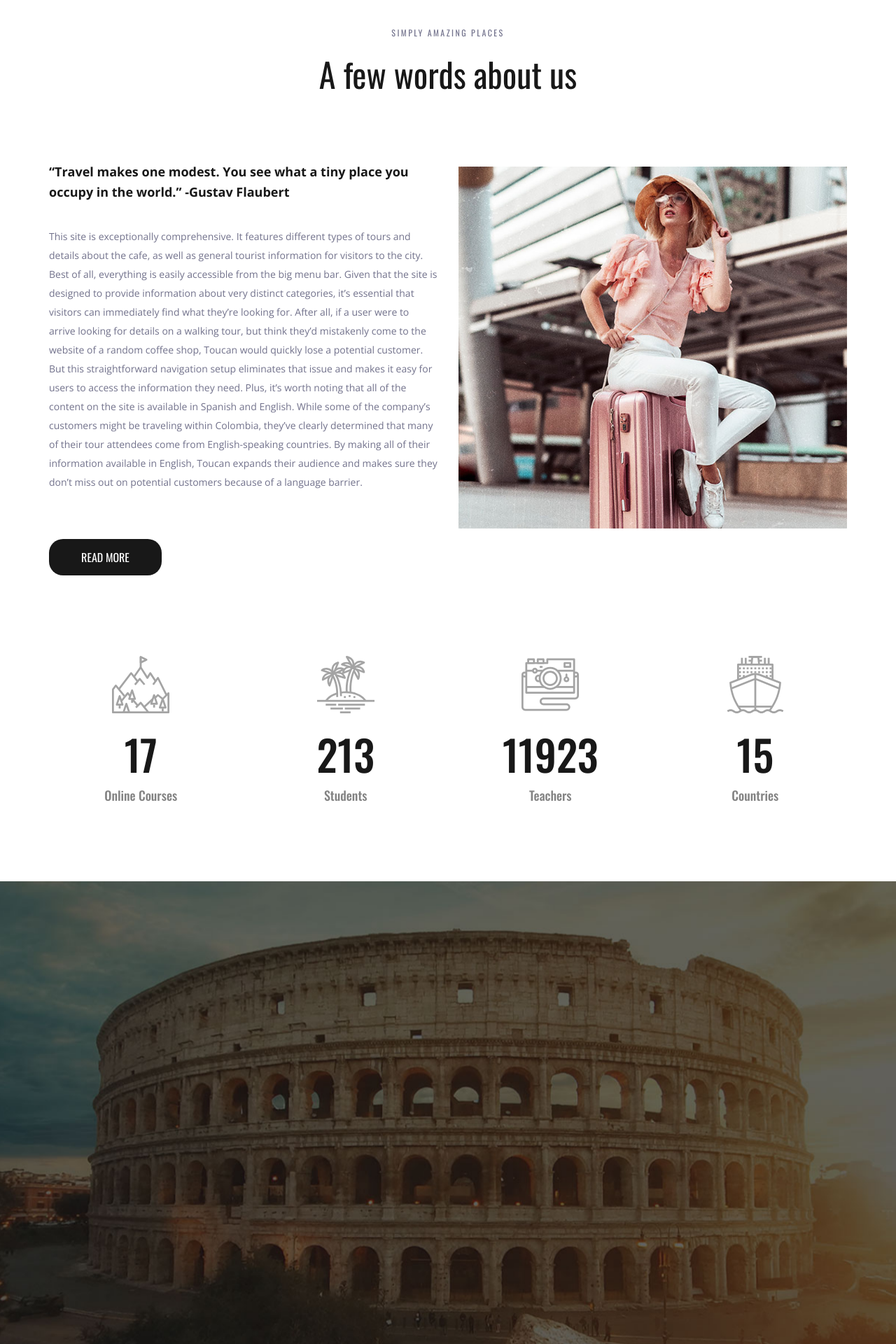
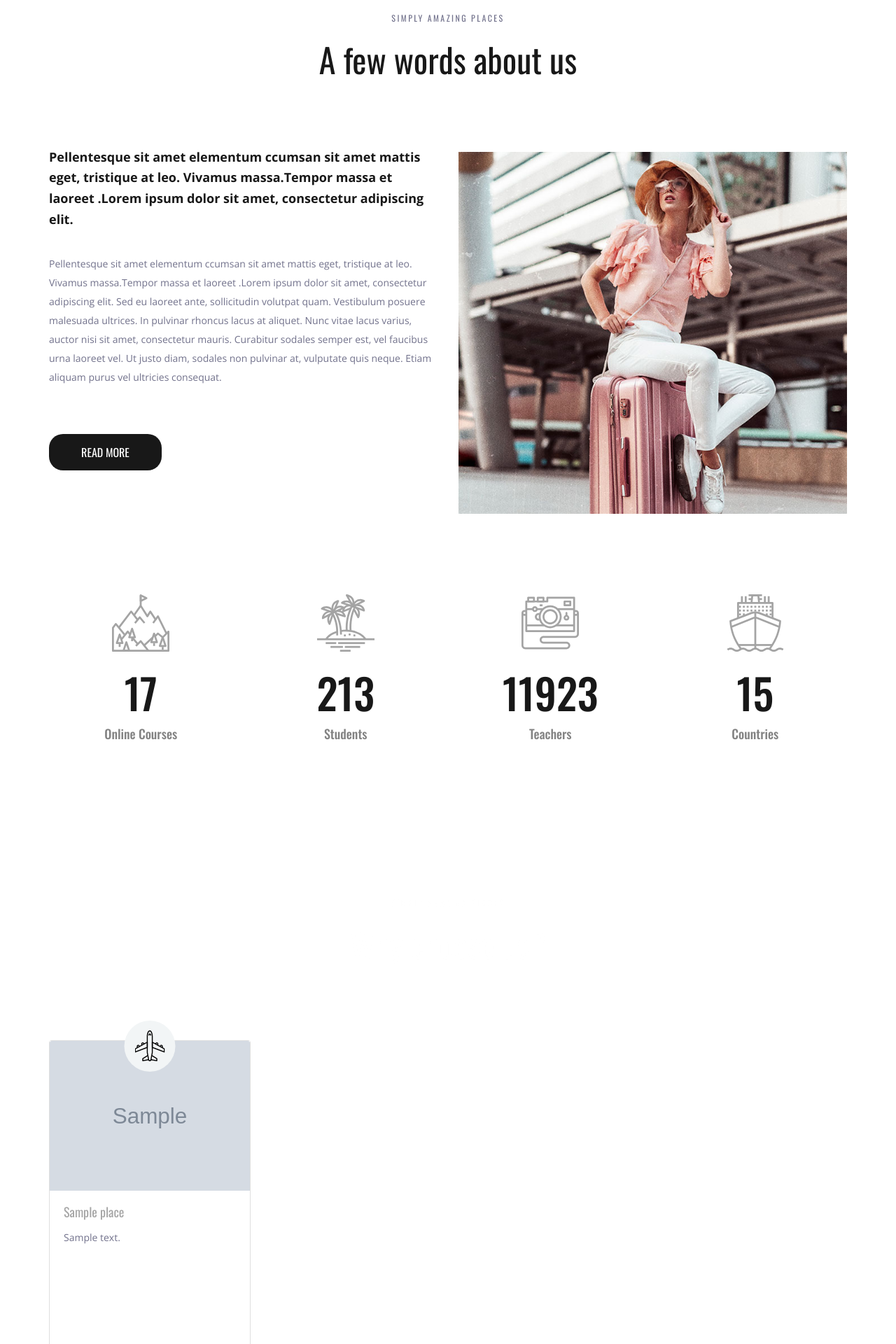
Before and after one commit to Chaithra8399/travel, a Django app: page / in a window 1280 px wide. Shown: the part 680-2600 px from the top of the page at 70% size. Run offline with Django 4.2, Linux system fonts and the light colour scheme; tables that the repository leaves empty hold one stand-in row (values such as "Sample post"); grey boxes marked "Sample" are stand-in pictures; some libraries are stand-ins or nearby versions.

Commit message:
Update index.html

```diff
--- a/templates/index.html
+++ b/templates/index.html
@@ -1,5 +1,5 @@
 {% load static %}
-< !DOCTYPE html>
+<!DOCTYPE html>
 <html lang="en">
 <head>
 <title>About us</title>
@@ -7,13 +7,13 @@
 <meta http-equiv="X-UA-Compatible" content="IE=edge">
 <meta name="description" content="Travello template project">
 <meta name="viewport" content="width=device-width, initial-scale=1">
-<link rel="stylesheet" type="text/css" href="{% static 'styles/bootstrap4/bootstrap.min.css'%}">
-<link href="{% static 'plugins/font-awesome-4.7.0/css/font-awesome.min.css'%}" rel="stylesheet" type="text/css">
-<link rel="stylesheet" type="text/css" href="{%static 'plugins/OwlCarousel2-2.2.1/owl.carousel.css'%}">
-<link rel="stylesheet" type="text/css" href="{%static 'plugins/OwlCarousel2-2.2.1/owl.theme.default.css'%}">
-<link rel="stylesheet" type="text/css" href="{%static 'plugins/OwlCarousel2-2.2.1/animate.css'%}">
-<link rel="stylesheet" type="text/css" href="{%static 'styles/about.css'%}">
-<link rel="stylesheet" type="text/css" href="{%static 'styles/about_responsive.css'%}">
+<link rel="stylesheet" type="text/css" href="{% static 'styles/bootstrap4/bootstrap.min.css' %}">
+<link href="{% static 'plugins/font-awesome-4.7.0/css/font-awesome.min.css' %}" rel="stylesheet" type="text/css">
+<link rel="stylesheet" type="text/css" href="{% static 'plugins/OwlCarousel2-2.2.1/owl.carousel.css' %}">
+<link rel="stylesheet" type="text/css" href="{% static 'plugins/OwlCarousel2-2.2.1/owl.theme.default.css' %}">
+<link rel="stylesheet" type="text/css" href="{% static 'plugins/OwlCarousel2-2.2.1/animate.css' %}">
+<link rel="stylesheet" type="text/css" href="{% static 'styles/about.css' %}">
+<link rel="stylesheet" type="text/css" href="{% static 'styles/about_responsive.css' %}">
 </head>
 <body>
 
@@ -75,7 +75,7 @@
 		</div>
 		<div class="menu_content">
 			<ul>
-				<li><a href="inex.html">Home</a></li>
+				<li><a href="index.html">Home</a></li>
 				<li><a href="about.html">About us</a></li>
 				<li><a href="#">Services</a></li>
 				<li><a href="news.html">News</a></li>
@@ -98,7 +98,7 @@
 	<!-- Home -->
 
 	<div class="home">
-		<div class="background_image" style="background-image:url({%static 'images/about.jpg'%})"></div>
+		<div class="background_image" style="background-image:url({% static 'images/about.jpg' %})"></div>
 	</div>
 
 	<!-- Search -->
@@ -139,27 +139,15 @@
 			<div class="row about_row">
 				<div class="col-lg-6">
 					<div class="about_content">
-							<div class="text_highlight"> “Travel makes one modest. You see what a tiny place you occupy in the world.” -Gustav Flaubert</div>
+						<div class="text_highlight">Pellentesque sit amet elementum ccumsan sit amet mattis eget, tristique at leo. Vivamus massa.Tempor massa et laoreet .Lorem ipsum dolor sit amet, consectetur adipiscing elit.</div>
 						<div class="about_text">
-							<p> This site is exceptionally comprehensive. It features different types of tours and details about the cafe, as well as general tourist information for visitors to the city.
-
-Best of all, everything is easily accessible from the big menu bar. Given that the site is designed to provide information about very distinct categories, it’s essential that visitors can immediately find what they’re looking for.
-
-After all, if a user were to arrive looking for details on a walking tour, but think they’d mistakenly come to the website of a random coffee shop, Toucan would quickly lose a potential customer.
-
-But this straightforward navigation setup eliminates that issue and makes it easy for users to access the information they need.
-
-Plus, it’s worth noting that all of the content on the site is available in Spanish and English.
-
-While some of the company’s customers might be traveling within Colombia, they’ve clearly determined that many of their tour attendees come from English-speaking countries.
-
-By making all of their information available in English, Toucan expands their audience and makes sure they don’t miss out on potential customers because of a language barrier.</p>
+							<p>Pellentesque sit amet elementum ccumsan sit amet mattis eget, tristique at leo. Vivamus massa.Tempor massa et laoreet .Lorem ipsum dolor sit amet, consectetur adipiscing elit. Sed eu laoreet ante, sollicitudin volutpat quam. Vestibulum posuere malesuada ultrices. In pulvinar rhoncus lacus at aliquet. Nunc vitae lacus varius, auctor nisi sit amet, consectetur mauris. Curabitur sodales semper est, vel faucibus urna laoreet vel. Ut justo diam, sodales non pulvinar at, vulputate quis neque. Etiam aliquam purus vel ultricies consequat.</p>
 						</div>
 						<div class="button about_button"><a href="#">read more</a></div>
 					</div>
 				</div>
 				<div class="col-lg-6">
-					<div class="about_image"><img src="{% static 'images/about_1.jpg'%}" alt=""></div>
+					<div class="about_image"><img src="{% static 'images/about_1.jpg' %}" alt=""></div>
 				</div>
 			</div>
 		</div>
@@ -174,7 +162,7 @@
 				<!-- Milestone -->
 				<div class="col-lg-3 milestone_col">
 					<div class="milestone text-center">
-						<div class="milestone_icon"><img src="{%static 'images/mountain.svg'%}" alt=""></div>
+						<div class="milestone_icon"><img src="{% static 'images/mountain.svg' %}" alt=""></div>
 						<div class="milestone_counter" data-end-value="17">0</div>
 						<div class="milestone_text">Online Courses</div>
 					</div>
@@ -183,7 +171,7 @@
 				<!-- Milestone -->
 				<div class="col-lg-3 milestone_col">
 					<div class="milestone text-center">
-						<div class="milestone_icon"><img src="{%static 'images/island.svg'%}" alt=""></div>
+						<div class="milestone_icon"><img src="{% static 'images/island.svg' %}" alt=""></div>
 						<div class="milestone_counter" data-end-value="213">0</div>
 						<div class="milestone_text">Students</div>
 					</div>
@@ -192,7 +180,7 @@
 				<!-- Milestone -->
 				<div class="col-lg-3 milestone_col">
 					<div class="milestone text-center">
-						<div class="milestone_icon"><img src="{%static 'images/camera.svg'%}" alt=""></div>
+						<div class="milestone_icon"><img src="{% static 'images/camera.svg' %}" alt=""></div>
 						<div class="milestone_counter" data-end-value="11923">0</div>
 						<div class="milestone_text">Teachers</div>
 					</div>
@@ -201,7 +189,7 @@
 				<!-- Milestone -->
 				<div class="col-lg-3 milestone_col">
 					<div class="milestone text-center">
-						<div class="milestone_icon"><img src="{%static 'images/boat.svg'%}" alt=""></div>
+						<div class="milestone_icon"><img src="{% static 'images/boat.svg' %}" alt=""></div>
 						<div class="milestone_counter" data-end-value="15">0</div>
 						<div class="milestone_text">Countries</div>
 					</div>
@@ -214,7 +202,7 @@
 	<!-- Why Choose Us -->
 
 	<div class="why">
-		<div class="parallax_background parallax-window" data-parallax="scroll" data-image-src="{%static 'images/why.jpg'%}" data-speed="0.8"></div>
+		<div class="parallax_background parallax-window" data-parallax="scroll" data-image-src="{% static 'images/why.jpg' %}" data-speed="0.8"></div>
 		<div class="container">
 			<div class="row">
 				<div class="col text-center">
@@ -226,21 +214,38 @@
 
 				<!-- Why item -->
                  {% for i in result %}
+<!--				<div class="col-lg-4 why_col">-->
+<!--					<div class="why_item">-->
+<!--						<div class="why_image">-->
+<!--							<img src="{{i.img.url}}" alt="">-->
+<!--							<div class="why_icon d-flex flex-column align-items-center justify-content-center">-->
+<!--								<img src="{%static 'images/why_1.svg'%}" alt="">-->
+<!--							</div>-->
+<!--						</div>-->
+<!--						<div class="why_content text-center">-->
+<!--							<div class="why_title">{{i.name}} </div>-->
+<!--							<div class="why_text">-->
+<!--								<p class="text-justify">{{i.desc}}</p>-->
+<!--							</div>-->
+<!--						</div>-->
+<!--					</div>-->
+<!--				</div>-->
+
 				<div class="col-lg-4 why_col">
-					<div class="why_item">
+				<div class="card" style="width: 18rem; ">
+				<div class="why_item">
 						<div class="why_image">
-							<img src="{{i.img.url}}" alt="">
+                              <img src="{{i.img.url}}" class="card-img-top" alt="...">
 							<div class="why_icon d-flex flex-column align-items-center justify-content-center">
-								<img src="{%static 'images/why_1.svg'%}" alt="">
-							</div>
+                             <img src="{% static 'images/why_1.svg' %}" alt=""></div>
 						</div>
-						<div class="why_content text-center">
-							<div class="why_title">{{i.name}} </div>
-							<div class="why_text">
-								<p class="text-justify">{{i.desc}}</p>
-							</div>
-						</div>
-					</div>
+                     <div class="card-body d-flex flex-column " style="height:25em;position:relative;">
+                      <h5 class="card-title">{{i.name}}</h5>
+                          <p class="card-text">{{i.desc}}</p>
+                          <a href="#" class="btn btn-primary" style="position:absolute; bottom:0;">Explore</a>
+  </div>
+</div>
+				</div>
 				</div>
                   {% endfor %}
 				<!-- Why item -->
@@ -290,7 +295,7 @@
 			<div class="row">
 				<div class="col text-center">
 					<div class="section_subtitle">simply amazing places</div>
-					<div class="section_title"><h2>Meet the Team</h2></div>
+					<div class="section_title"><h2> Reviews</h2></div>
 				</div>
 			</div>
 			<div class="row team_row">
@@ -299,7 +304,7 @@
 				{% for i in vie %}
 				<div class="col-xl-3 col-md-6 team_col">
 					<div class="team_item d-flex flex-column align-items-center justify-content-start text-center">
-						<div class="team_image"><img src="{{i.img.url}}" alt=""></div>
+						<div class=" "><img src="{{i.img.url}}" alt="" style="border-radius: 50%; width: 160px; height: 160px;"></div>
 						<div class="team_content">
 							<div class="team_title"><a href="#">{{i.name}}</a></div>
 							<div class="team_text">
@@ -356,7 +361,7 @@
 	<!-- Footer -->
 
 	<footer class="footer">
-		<div class="parallax_background parallax-window" data-parallax="scroll" data-image-src="{%static 'images/footer_1.jpg'%}" data-speed="0.8"></div>
+		<div class="parallax_background parallax-window" data-parallax="scroll" data-image-src="{% static 'images/footer_1.jpg' %}" data-speed="0.8"></div>
 		<div class="container">
 			<div class="row">
 				<div class="col">
@@ -384,7 +389,7 @@
 						<!-- Footer Contact Item -->
 						<div class="col-xl-4 footer_contact_col">
 							<div class="footer_contact_item d-flex flex-column align-items-center justify-content-start text-center">
-								<div class="footer_contact_icon"><img src="{% static 'images/sign.svg'%}" alt=""></div>
+								<div class="footer_contact_icon"><img src="{% static 'images/sign.svg' %}" alt=""></div>
 								<div class="footer_contact_title">give us a call</div>
 								<div class="footer_contact_list">
 									<ul>
@@ -398,7 +403,7 @@
 						<!-- Footer Contact Item -->
 						<div class="col-xl-4 footer_contact_col">
 							<div class="footer_contact_item d-flex flex-column align-items-center justify-content-start text-center">
-								<div class="footer_contact_icon"><img src="{% static 'images/trekking.svg'%}" alt=""></div>
+								<div class="footer_contact_icon"><img src="{% static 'images/trekking.svg' %}" alt=""></div>
 								<div class="footer_contact_title">come & drop by</div>
 								<div class="footer_contact_list">
 									<ul style="max-width:190px">
@@ -411,7 +416,7 @@
 						<!-- Footer Contact Item -->
 						<div class="col-xl-4 footer_contact_col">
 							<div class="footer_contact_item d-flex flex-column align-items-center justify-content-start text-center">
-								<div class="footer_contact_icon"><img src="{% static 'images/around.svg'%}" alt=""></div>
+								<div class="footer_contact_icon"><img src="{% static 'images/around.svg' %}" alt=""></div>
 								<div class="footer_contact_title">send us a message</div>
 								<div class="footer_contact_list">
 									<ul>
@@ -433,17 +438,17 @@
 	</footer>
 </div>
 
-<script src="{% static 'js/jquery-3.2.1.min.js'%}"></script>
-<script src="{% static 'styles/bootstrap4/popper.js'%}"></script>
-<script src="{% static 'styles/bootstrap4/bootstrap.min.js'%}"></script>
-<script src="{% static 'plugins/greensock/TweenMax.min.js'%}"></script>
-<script src="{% static 'plugins/greensock/TimelineMax.min.js'%}"></script>
-<script src="{% static 'plugins/scrollmagic/ScrollMagic.min.js'%}"></script>
-<script src="{% static 'plugins/greensock/animation.gsap.min.js'%}"></script>
-<script src="{% static 'plugins/greensock/ScrollToPlugin.min.js'%}"></script>
-<script src="{% static 'plugins/OwlCarousel2-2.2.1/owl.carousel.js'%}"></script>
-<script src="{% static 'plugins/easing/easing.js'%}"></script>
-<script src="{% static 'plugins/parallax-js-master/parallax.min.js'%}"></script>
-<script src="{% static 'js/about.js'%}"></script>
+<script src="{% static 'js/jquery-3.2.1.min.js' %}"></script>
+<script src="{% static 'styles/bootstrap4/popper.js' %}"></script>
+<script src="{% static 'styles/bootstrap4/bootstrap.min.js' %}"></script>
+<script src="{% static 'plugins/greensock/TweenMax.min.js' %}"></script>
+<script src="{% static 'plugins/greensock/TimelineMax.min.js' %}"></script>
+<script src="{% static 'plugins/scrollmagic/ScrollMagic.min.js' %}"></script>
+<script src="{% static 'plugins/greensock/animation.gsap.min.js' %}"></script>
+<script src="{% static 'plugins/greensock/ScrollToPlugin.min.js' %}"></script>
+<script src="{% static 'plugins/OwlCarousel2-2.2.1/owl.carousel.js' %}"></script>
+<script src="{% static 'plugins/easing/easing.js' %}"></script>
+<script src="{% static 'plugins/parallax-js-master/parallax.min.js' %}"></script>
+<script src="{% static 'js/about.js' %}"></script>
 </body>
 </html>
```
